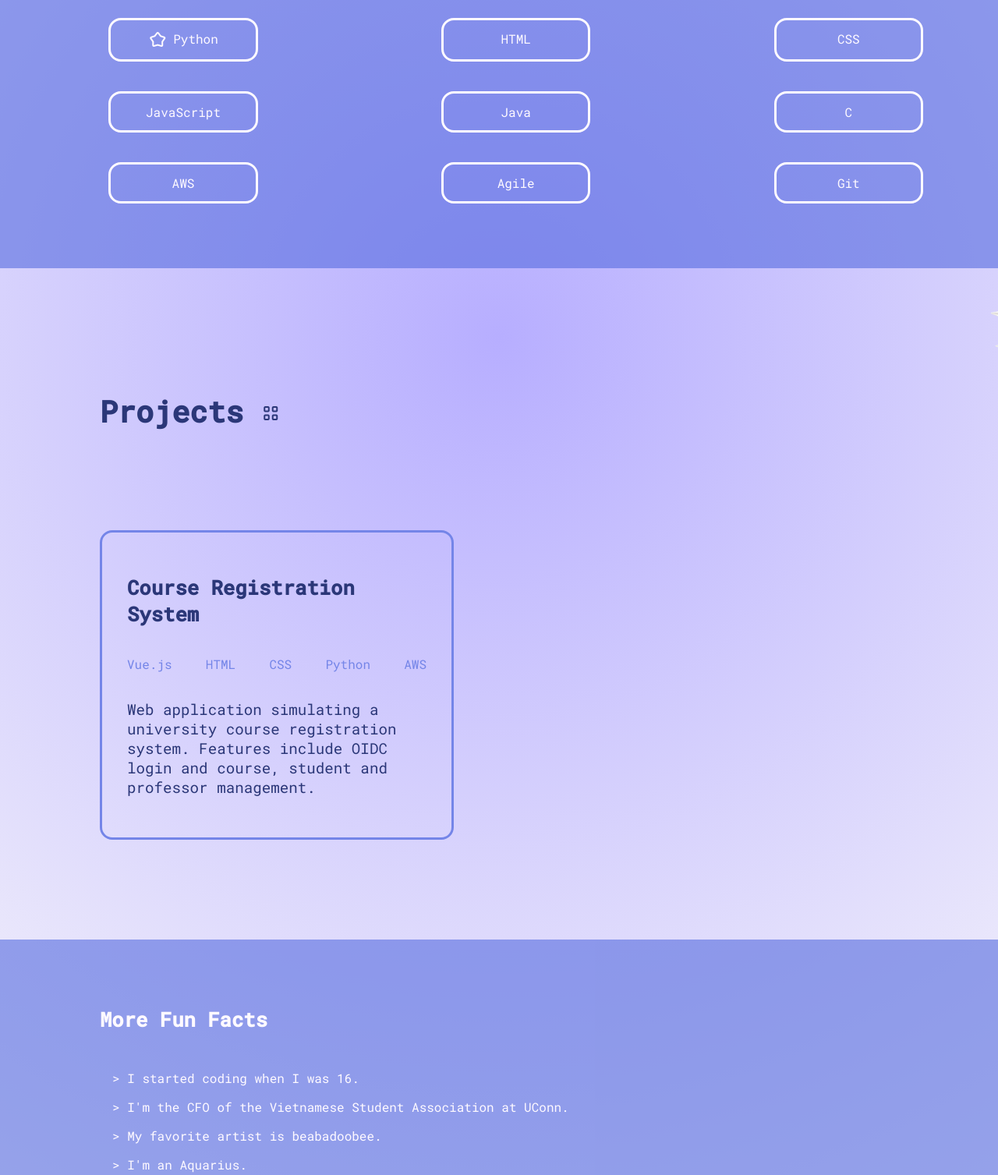
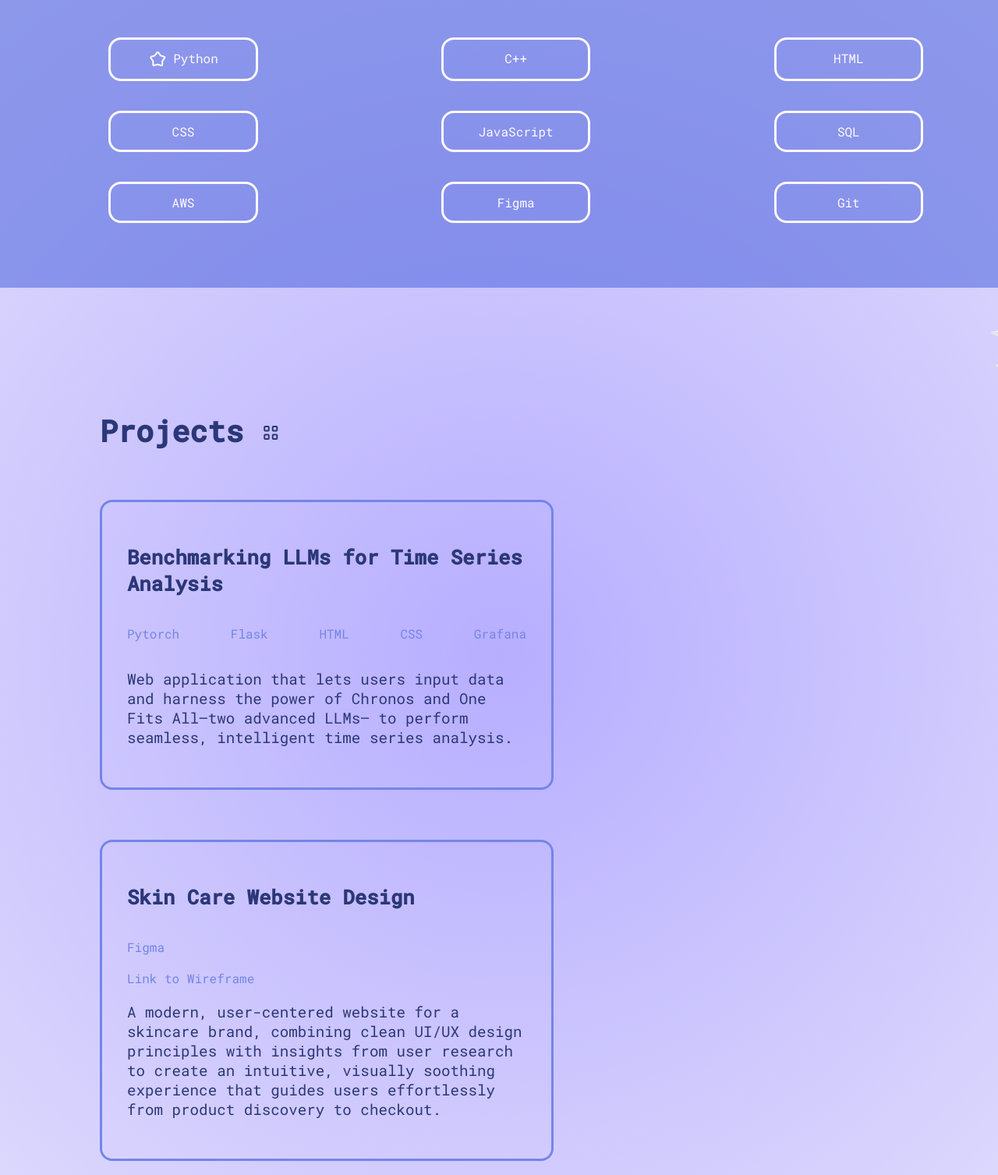
Before and after one commit to kaitlynha/portfolio, a website: page src/index.html in a window 1280 px wide. Shown: the part 858-2365 px from the top of the page at 78% size. Drawn offline with nearby package versions, Linux system fonts and the light colour scheme.

Commit message:
updated 3/30

```diff
--- a/src/index.html
+++ b/src/index.html
@@ -32,8 +32,8 @@
         </h1>
     </div>
     <div class="my-desc">
-        <p>I'm a Junior at the University of Connecticut majoring in Computer Science with a concentration in Software Design and Development.</p>
-        <p>I'm interested in full-stack development and looking for new opportunities!</p>
+        <p>I'm a Senior at the University of Connecticut majoring in Computer Science with a concentration in Software Design and Development.</p>
+        <p>I have interests in product management, front end development, UI/UX and am looking for new opportunities!</p>
     </div>
 
     <div class="skills" data-aos="fade-up" data-aos-duration="1000">
@@ -41,13 +41,13 @@
         <ul>
             <li class="starred">
                 <span class="material-symbols-outlined">kid_star</span>Python</li>
+            <li>C++</li>
             <li>HTML</li>
             <li>CSS</li>
             <li>JavaScript</li>
-            <li>Java</li>
-            <li>C</li>
+            <li>SQL</li>
             <li>AWS</li>
-            <li>Agile</li>
+            <li>Figma</li>
             <li>Git</li>
         </ul>
     </div>
@@ -55,6 +55,25 @@
     <div class="projects">
         <img src="stars.png" class="three-stars" width="100px" height="100px">
         <h1>Projects <span class="material-symbols-outlined">view_cozy</span></h1>
+        <div class="project-one">
+            <h2>Benchmarking LLMs for Time Series Analysis</h2>
+            <div class="tools">
+                <p>Pytorch</p>
+                <p>Flask</p>
+                <p>HTML</p>
+                <p>CSS</p>
+                <p>Grafana</p>
+            </div>
+            <p>Web application that lets users input data and harness the power of Chronos and One Fits All—two advanced LLMs— to perform seamless, intelligent time series analysis.</p>
+        </div>
+        <div class="project-one">
+            <h2>Skin Care Website Design</h2>
+            <div class="tools">
+                <p>Figma</p>
+            </div>
+            <a href="https://www.figma.com/design/3YompfSBLTciWPYiFXn1Pu/Skin-Care-Prototype?node-id=0-1&t=mMcH80zmddw1KGX6-1">Link to Wireframe</a>
+            <p>A modern, user-centered website for a skincare brand, combining clean UI/UX design principles with insights from user research to create an intuitive, visually soothing experience that guides users effortlessly from product discovery to checkout.</p>
+        </div>
         <div class="project-one">
             <h2>Course Registration System</h2>
             <div class="tools">
@@ -72,10 +91,10 @@
         <h2>More Fun Facts</h2>
         <div class="facts">
             <p>> I started coding when I was 16.</p>
-            <p>> I'm the CFO of the Vietnamese Student Association at UConn.</p>
+            <p>> I'm the President of the Vietnamese Student Association at UConn.</p>
             <p>> My favorite artist is beabadoobee.</p>
             <p>> I'm an Aquarius.</p>
-            <p>> The last place I traveled to was Italy.</p>
+            <p>> The last place I traveled to was Puerto Rico.</p>
         </div>
     </div>
 
--- a/src/style.css
+++ b/src/style.css
@@ -118,8 +118,8 @@ a:hover {
 }
 
 .project-one {
-    width: 30%;
-    margin-top: 8rem;
+    width: 40%;
+    margin-top: 4rem;
     padding: 2rem;
     border-style: solid;
     border-radius: 1rem;
@@ -128,6 +128,15 @@ a:hover {
 
 .project-one h2 {
     font-size: 1.6rem;
+}
+
+.project-one a {
+    font-size: 1rem;
+    -webkit-text-fill-color: var(--blue);
+}
+
+.project-one a:hover {
+    -webkit-text-fill-color: var(--darkblue);
 }
 
 .tools {
```
